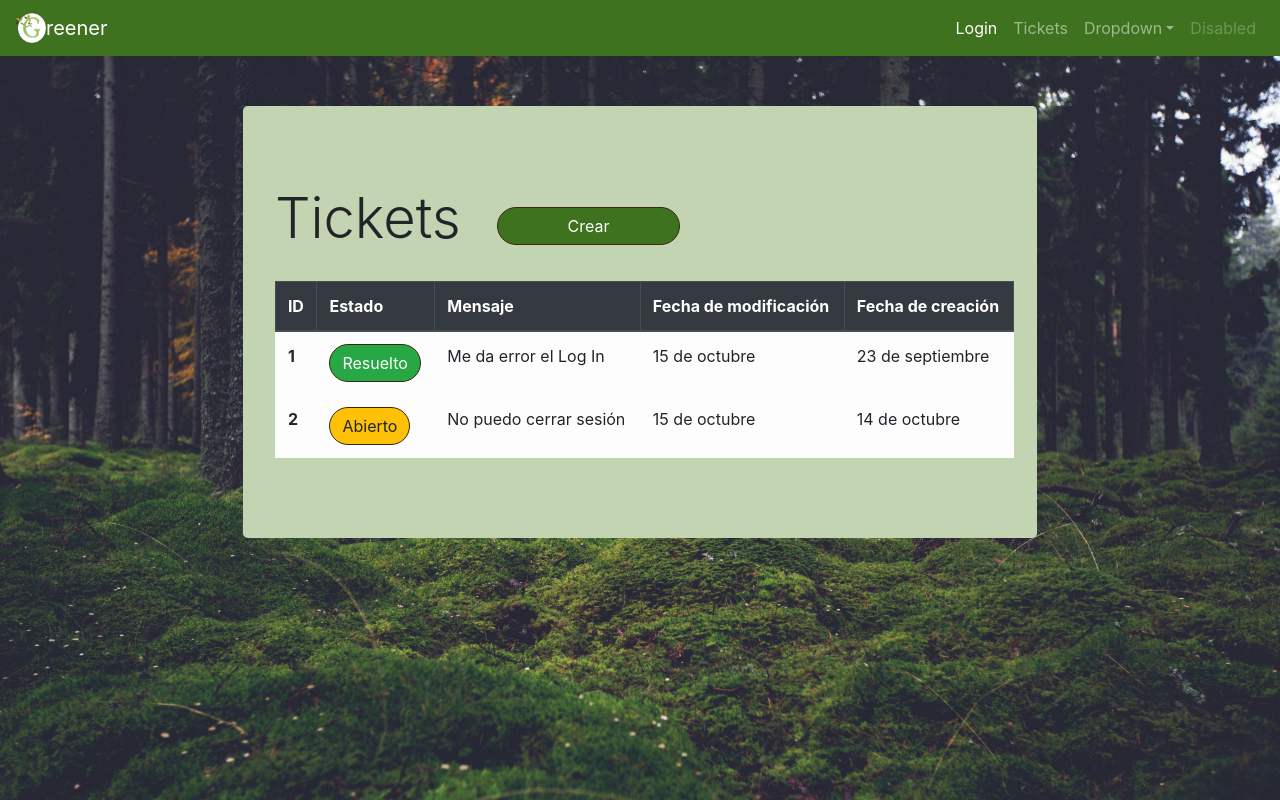
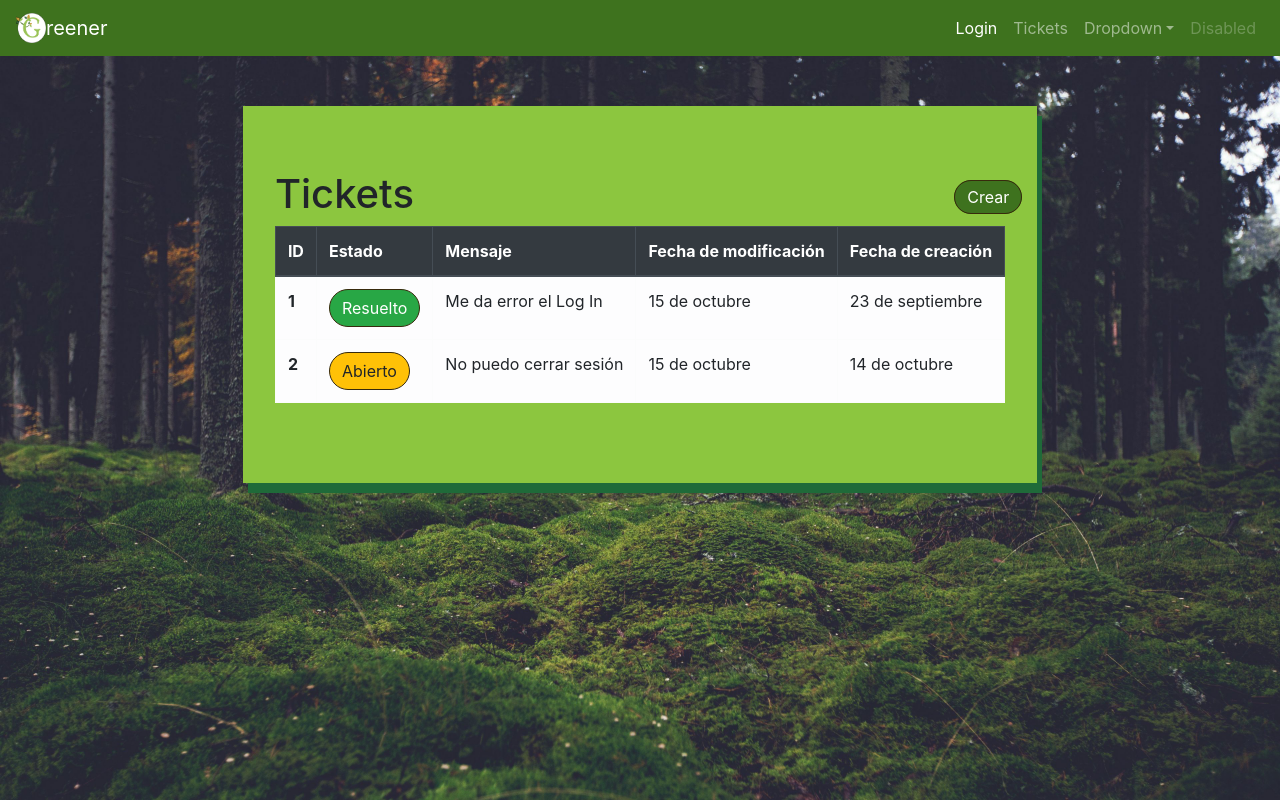
Before and after one commit to GreenerDR/greener-support, a React (Create React App) app: page /tickets in a window 1280 px wide. Built offline with nearby package versions, Linux system fonts and the light colour scheme; the HTML template or start-up script is replaced by a standard one.

Commit message:
Created Tickets Component

```diff
--- /dev/null
+++ b/src/Components/Tickets/Tickets.component.jsx
@@ -0,0 +1,40 @@
+import React from "react";
+import { Link } from "react-router-dom";
+import "./TicketsPage.styles.scss"
+
+export default function TicketsPage() {
+    return (
+        <>
+            <section className="jumbotron">
+                <h1 className="display-6">Tickets<Link to="/support" className="btn createbtn">Crear</Link></h1>
+                <table class="table table-bordered table-light">
+                    <thead class="thead-dark">
+                        <tr>
+                            <th scope="col">ID</th>
+                            <th scope="col">Estado</th>
+                            <th scope="col">Mensaje</th>
+                            <th scope="col">Fecha de modificación</th>
+                            <th scope="col">Fecha de creación</th>
+                        </tr>
+                    </thead>
+                    <tbody>
+                        <tr>
+                            <th scope="row">1</th>
+                            <td><Link to='\ticket' class="btn btn-success">Resuelto</Link></td>
+                            <td>Me da error el Log In</td>
+                            <td>15 de octubre</td>
+                            <td>23 de septiembre</td>
+                        </tr>
+                        <tr>
+                            <th scope="row">2</th>
+                            <td><Link to='\ticket' type="button" class="btn btn-warning">Abierto</Link></td>
+                            <td>No puedo cerrar sesión</td>
+                            <td>15 de octubre</td>
+                            <td>14 de octubre</td>
+                        </tr>
+                    </tbody>
+                </table>
+            </section>
+        </>
+    )
+}
--- a/src/Pages/TicketsPage/TicketsPage.styles.scss
+++ b/src/Components/Tickets/TicketsPage.styles.scss
@@ -1,5 +1,7 @@
 .jumbotron {
-    background-color: #c3d4b3;
+    background-color: #8cc63f;
+    box-shadow: 5px 10px #1f6a39;
+    border-radius: 0;
 }
 .display-4 {
     display: inline;
@@ -14,23 +16,21 @@
     border-color: #372a0c;
 }
 .createbtn {
-    display: ruby-base;
+    position: relative;
+    display: inline;
     color: white;
-    vertical-align: super;
     background-color: #3e721e;
-    margin-top: 5%;
-    margin-bottom: 5%;
-    margin-left: 5%;
+    margin-left: 74%;
     width: 25%;
 
   }
 
 .createbtn:hover {
     color: white;
-    background-color: #8cc63f;
+    background-color: #4b642a;
 
 }
 
 .table {
-    width: 135%;
+    width: 100%;
 }
--- a/src/Pages/HomePage/HomePage.styles.scss
+++ b/src/Pages/HomePage/HomePage.styles.scss
@@ -3,6 +3,7 @@
     justify-content: center;
     flex-direction: column;
     background-color: #8cc63f;
+    box-shadow: 5px 10px #1f6a39;
     height: auto;
     min-width: 50%;
     max-width: 1045px;
--- a/src/Pages/TicketsPage/Tickets.page.jsx
+++ b/src/Pages/TicketsPage/Tickets.page.jsx
@@ -1,46 +1,8 @@
-import React from "react";
-import { Link } from "react-router-dom";
-import "./TicketsPage.styles.scss"
+import React from 'react';
+import Tickets from '../../components/Tickets/Tickets.component';
 
-export default function TicketsPage() {
+export default function Register() {
     return (
-        <>
-            <section className="jumbotron">
-                <h1 className="display-4">Tickets</h1>
-                <span><Link to="/support" className="btn createbtn">Crear</Link></span>
-                <div className="flex-row-center">
-                    <div className="w-75 mt-15">
-                        <table class="table table-bordered table-light">
-                            <thead class="thead-dark">
-                                <tr>
-                                    <th scope="col">ID</th>
-                                    <th scope="col">Estado</th>
-                                    <th scope="col">Mensaje</th>
-                                    <th scope="col">Fecha de modificación</th>
-                                    <th scope="col">Fecha de creación</th>
-                                </tr>
-                            </thead>
-                            <tbody>
-                                <tr>
-                                    <th scope="row">1</th>
-                                    <td><button type="button" class="btn btn-success">Resuelto</button></td>
-                                    <td>Me da error el Log In</td>
-                                    <td>15 de octubre</td>
-                                    <td>23 de septiembre</td>
-                                </tr>
-                                <tr>
-                                    <th scope="row">2</th>
-                                    <td><button type="button" class="btn btn-warning">Abierto</button></td>
-                                    <td>No puedo cerrar sesión</td>
-                                    <td>15 de octubre</td>
-                                    <td>14 de octubre</td>
-                                </tr>
-                            </tbody>
-                        </table>
-
-                    </div>
-                </div>
-            </section>
-        </>
+        <Tickets />
     )
 }
```
